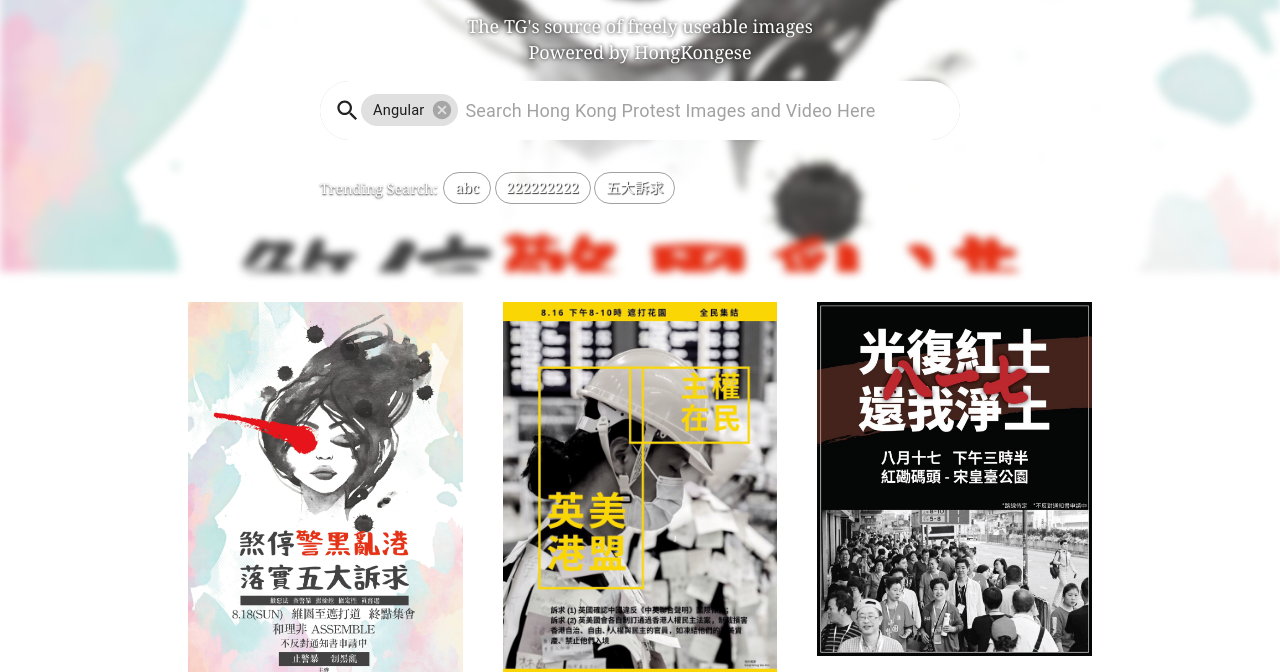
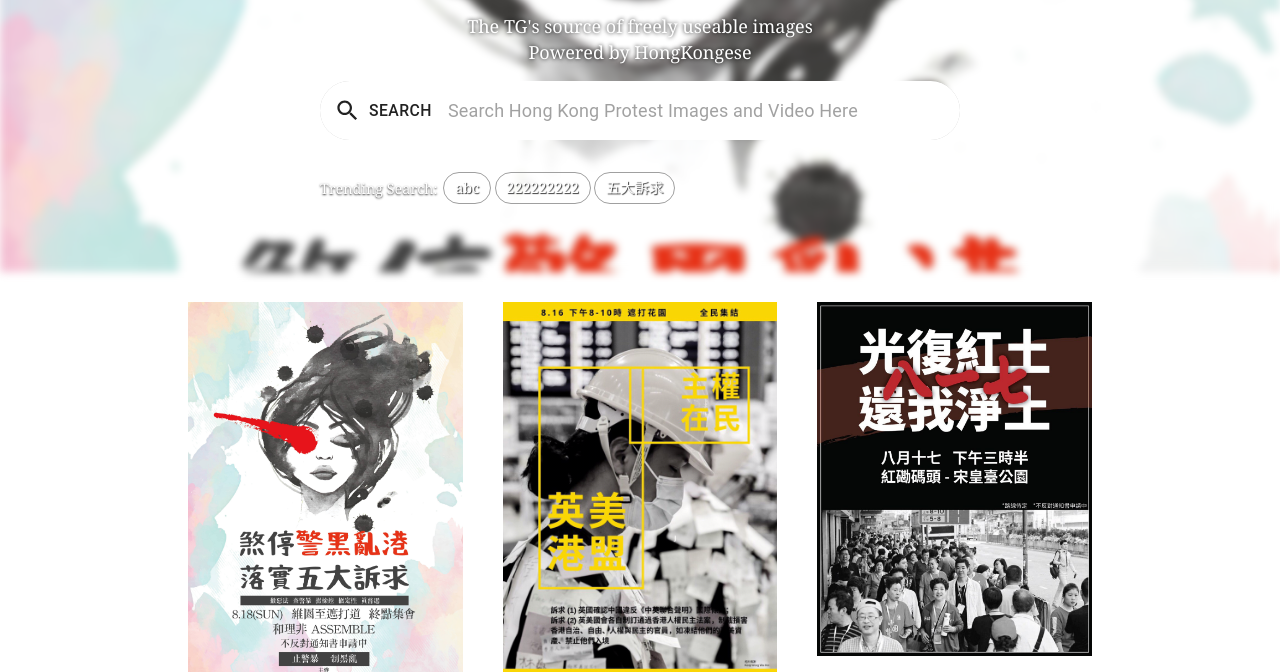
Before and after one commit to masdat767/HKPropaganda, a Gatsby site: page / in a window 1280 px wide. Shown: the part 128-800 px from the top of the page. Built offline with nearby package versions, Linux system fonts and the light colour scheme; Gatsby itself is replaced by a stand-in of ours.

Commit message:
feat(autocomplete): integrate chiplist to one component

```diff
--- a/src/components/autocomplete.js
+++ b/src/components/autocomplete.js
@@ -2,24 +2,9 @@ import React, { useState, useEffect, useRef } from "react"
 import { withStyles } from "@material-ui/core/styles"
 import { TextField, InputAdornment } from "@material-ui/core"
 import SearchIcon from "@material-ui/icons/Search"
-import { ChipList } from "../components"
+import { Chip, Button } from "@material-ui/core"
 
 import Downshift from "downshift";
-
-
-// const items = [
-//   { value: "apple" },
-//   { value: "pear" },
-//   { value: "orange" },
-//   { value: "grape" },
-//   { value: "banana" }
-// ];
-
-// const chips = [
-//   { key: 0, label: 'Angular' },
-//   { key: 1, label: 'jQuery' },
-//   { key: 4, label: 'Vue.js' },
-// ];
 
 const InputText = withStyles({
   root: {
@@ -33,7 +18,10 @@ const InputText = withStyles({
 })(TextField)
 
 const Autocomplete = ({ style }) => {
-  const [chipData0, setChipData0] = useState([{ key: 0, label: 'Angular' }]);
+  // Selected tags
+  const [chipData, setChipData] = useState([]);
+
+  // Autocomplete suggestions of tags
   const [items, setItems] = useState([]);
 
   async function onUpdate (inputValue) {
@@ -54,17 +42,25 @@ const Autocomplete = ({ style }) => {
     }
   }
 
+  const handleDelete = chipToDelete => () => {
+    setChipData(chips => chips.filter(chip => chip.key !== chipToDelete.key));
+  };
+
+  const handleSearch = () => {
+    let tagsKey = chipData.map((item) => item.key).join(',');
+    let url = `/material?tags=${tagsKey}`
+    console.log(`fetch: ${url}`);
+  };
+
   return (
     <Downshift
       onSelect={selection => {
-        let newChips = chipData0.slice()
+        let newChips = chipData.slice()
         newChips.push({
           key: selection.id,
           label: selection.text
         })
-        console.log(newChips)
-        setChipData0(newChips)
-        // alert(selection ? `You selected ${selection.text}` : "Selection Cleared")
+        setChipData(newChips)
       }}
       onInputValueChange={value => onUpdate(value)}
       itemToString={item => (item ? item.text : "")}
@@ -98,7 +94,20 @@ const Autocomplete = ({ style }) => {
               startAdornment: (
                 <InputAdornment position="start">
                   <SearchIcon />
-                  <ChipList chips={chipData0} />
+                  {
+                    chipData.map(data => {
+                      return (
+                        <Chip
+                          key={data.key}
+                          label={data.label}
+                          onDelete={handleDelete(data)}
+                        />
+                      );
+                    })
+                  }
+                  <Button onClick={handleSearch}>
+                    Search
+                  </Button>
                 </InputAdornment>
               ),
             }}
--- a/src/components/chiplist.js
+++ /dev/null
@@ -1,32 +0,0 @@
-import React from "react"
-import PropTypes from "prop-types"
-import { withStyles } from "@material-ui/core/styles"
-import { Chip } from "@material-ui/core"
-
-const ChipList = ({ chips }) => {
-  const [chipData, setChipData] = React.useState(chips);
-
-  const handleDelete = chipToDelete => () => {
-    setChipData(chips => chips.filter(chip => chip.key !== chipToDelete.key));
-  };
-
-  return chipData.map(data => {
-    return (
-      <Chip
-        key={data.key}
-        label={data.label}
-        onDelete={handleDelete(data)}
-      />
-    );
-  })
-}
-
-ChipList.propTypes = {
-  chips: PropTypes.arrayOf(PropTypes.object),
-}
-
-ChipList.defaultProps = {
-  chips: [],
-}
-
-export default ChipList
--- a/src/components/index.js
+++ b/src/components/index.js
@@ -5,6 +5,5 @@ import Image from "../components/image"
 import Tag from "../components/tag"
 import Card from "../components/card"
 import Autocomplete from "../components/autocomplete"
-import ChipList from "../components/chiplist"
 
-export { Header, Image, Layout, SEO, Tag, Card, Autocomplete, ChipList }
+export { Header, Image, Layout, SEO, Tag, Card, Autocomplete }
```
